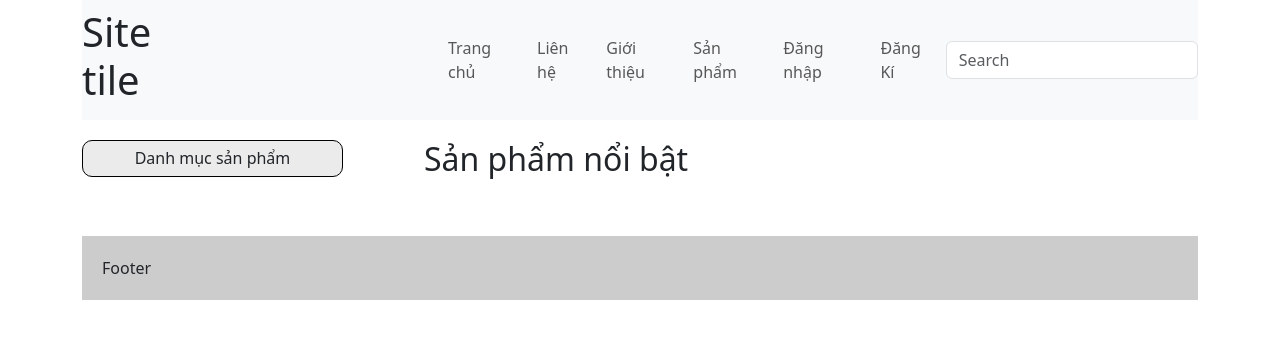
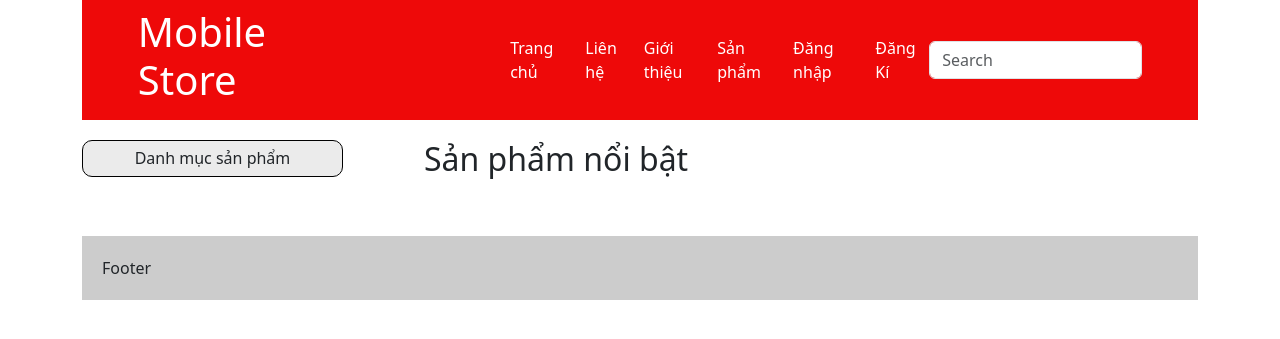
Before and after one commit to Deus114/CellPhone_Shop, a PHP site: page / in a window 1280 px wide. Shown: the top 339 px of the page. Run offline with PHP 8.4, Linux system fonts and the light colour scheme; data that the repository does not hold is empty; some libraries are stand-ins or nearby versions.

Commit message:
add module binh luan

```diff
--- a/Controller/controller.php
+++ b/Controller/controller.php
@@ -26,6 +26,7 @@
                             $_SESSION['role']=$role;
                             $_SESSION['user']=$kq[0]['user'];
                             $_SESSION['password']=$kq[0]['password'];
+                            $_SESSION['id']=$kq[0]['id'];
                             if($kq[0]['name'] == "") $_SESSION['name']=$kq[0]['user'];
                             else $_SESSION['name']=$kq[0]['name'];
                             header('location: index.php');
@@ -74,6 +75,12 @@
                 include "View/userinfo.php";
                 break;
 
+            case 'spchitiet':
+                $id=$_GET['id'];
+                $kq=getproduct($id);
+                include "View/spchitiet.php";
+                break;
+
             default:
                 $listdm=getall_dm();
                 $kq=get_sptieubieu();
--- a/View/header.php
+++ b/View/header.php
@@ -11,36 +11,36 @@
 <body>
     <div class="container">
         <!-- Begin Nav -->
-        <nav class="navbar navbar-expand-lg navbar-light bg-light">
-            <h1 class="tile">Site tile</h1>
+        <nav class="navbar navbar-expand-lg navbar-light bg-red">
+            <h1 class="tile white">Mobile Store</h1>
             <button class="navbar-toggler" type="button" data-toggle="collapse" data-target="#navbarSupportedContent" aria-controls="navbarSupportedContent" aria-expanded="false" aria-label="Toggle navigation"> <span class="navbar-toggler-icon"></span> </button>
             <div class="collapse navbar-collapse" id="navbarSupportedContent">
               <ul class="navbar-nav mr-auto">
-                <li class="nav-item active"> <a class="nav-link" href="index.php">Trang chủ</a> </li>
-                <li class="nav-item"> <a class="nav-link" href="#">Liên hệ</a> </li>
-                <li class="nav-item"> <a class="nav-link" href="#">Giới thiệu</a> </li>
-                <li class="nav-item"> <a class="nav-link" href="#">Sản phẩm</a> </li>
+                <li class="nav-item active"> <a class="nav-link white" href="index.php">Trang chủ</a> </li>
+                <li class="nav-item"> <a class="nav-link white" href="#">Liên hệ</a> </li>
+                <li class="nav-item"> <a class="nav-link white" href="#">Giới thiệu</a> </li>
+                <li class="nav-item"> <a class="nav-link white" href="#">Sản phẩm</a> </li>
                 <?php if(isset($_SESSION['role'])&&($_SESSION['role']==0)){ ?>
                     <!-- Chuyển tới trang user info -->
                     <li class="nav-item">
-                      <a class="nav-link" href="index.php?act=userinfo"><?php echo $_SESSION['name'] ?></a>
+                      <a class="nav-link white" href="index.php?act=userinfo"><?php echo $_SESSION['name'] ?></a>
                     </li>
                     <li class="nav-item">
-                    <a class="nav-link" href="index.php?act=thoat">Thoát</a>
+                    <a class="nav-link white" href="index.php?act=thoat">Thoát</a>
                     </li>
                 <?php
                     } else {
                 ?>
                     <li class="nav-item">
-                    <a class="nav-link" href="index.php?act=login">Đăng nhập</a>
+                    <a class="nav-link white" href="index.php?act=login">Đăng nhập</a>
                     </li>
                     <li class="nav-item">
-                    <a class="nav-link" href="index.php?act=signup">Đăng Kí</a>
+                    <a class="nav-link white" href="index.php?act=signup">Đăng Kí</a>
                     </li>
                 <?php } ?>
               </ul>
             </div>
-              <form class="form-inline my-2 my-lg-0">
+              <form class="form-inline my-2 my-lg-0 sear">
                 <input class="form-control mr-sm-2" type="search" placeholder="Search" aria-label="Search">
               </form>
         </nav>
--- a/View/home.php
+++ b/View/home.php
@@ -23,10 +23,10 @@
                       $count=0;
                     }
                     echo '<div class="card product col-4">
-                              <a href="#"> <img class="rounded mx-auto d-block" src="'.substr($sp['image'],3).'" alt="Card image" style="width:100%"> </a>
+                              <a href="index.php?act=spchitiet&id='.$sp['id'].'"> <img class="rounded mx-auto d-block" src="'.substr($sp['image'],3).'" alt="Card image" style="width:100%"> </a>
                               <div class="card-body">
                                 <p class="card-text">'.$sp['tensp'].'</p>
-                                <p class="card-text">Giá: '.$sp['gia'].'<span>&#36;</span></p>
+                                <p class="card-text">Giá: '. number_format($sp['gia']).'đ</p>
                                 <button type="button" class="btn btn-primary"><a class="add" href="#">Thêm vào giỏ hàng</a></button>
                               </div>
                           </div>';
--- a/View/style.css
+++ b/View/style.css
@@ -1,16 +1,30 @@
+/* Css for View/header.php */
 .container {
     max-width: 1200px;
     width: 100%;
 }
 
+.white {
+	color: white !important;
+}
+
+.bg-red {
+	background-color: rgb(238, 9, 9) !important;
+}
+
 .tile{
-	padding-right: 20%;
+	margin-left: 5%;
+	padding-right: 15%;
 }
 
 footer {
     background-color: #ccc;
     margin-top: 50px;
     padding: 20px;
+}
+
+.sear {
+	margin-right: 5%;
 }
 
 /* Css for View/home.php */
@@ -46,3 +60,22 @@
 	text-decoration: none;
 	color: black;
 }
+
+/* Css for View/spchitiet.php */
+.buy {
+	margin-left: 30%;
+}
+
+.img-fluid{
+	width: 100%;
+}
+
+.display{
+	width: 85%;
+	margin-left: 10%;
+	margin-top: 20px !important;
+}
+
+.des {
+	width: 70%;
+}
```
Also changed, not shown: Model/binhluan.php (added, +18 -0 lines), View/formbinhluan.php (added, +75 -0 lines), View/spchitiet.php (+34 -0 lines).
